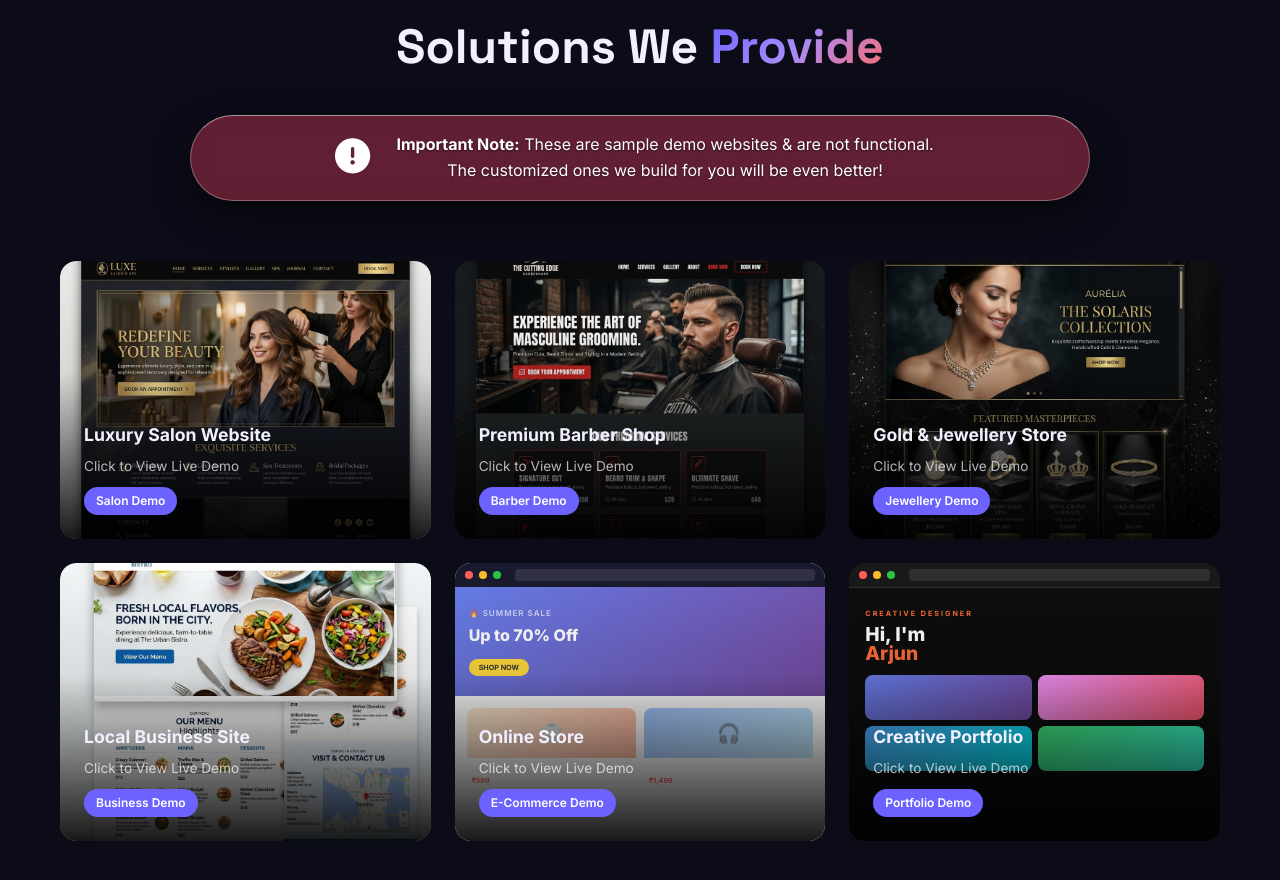
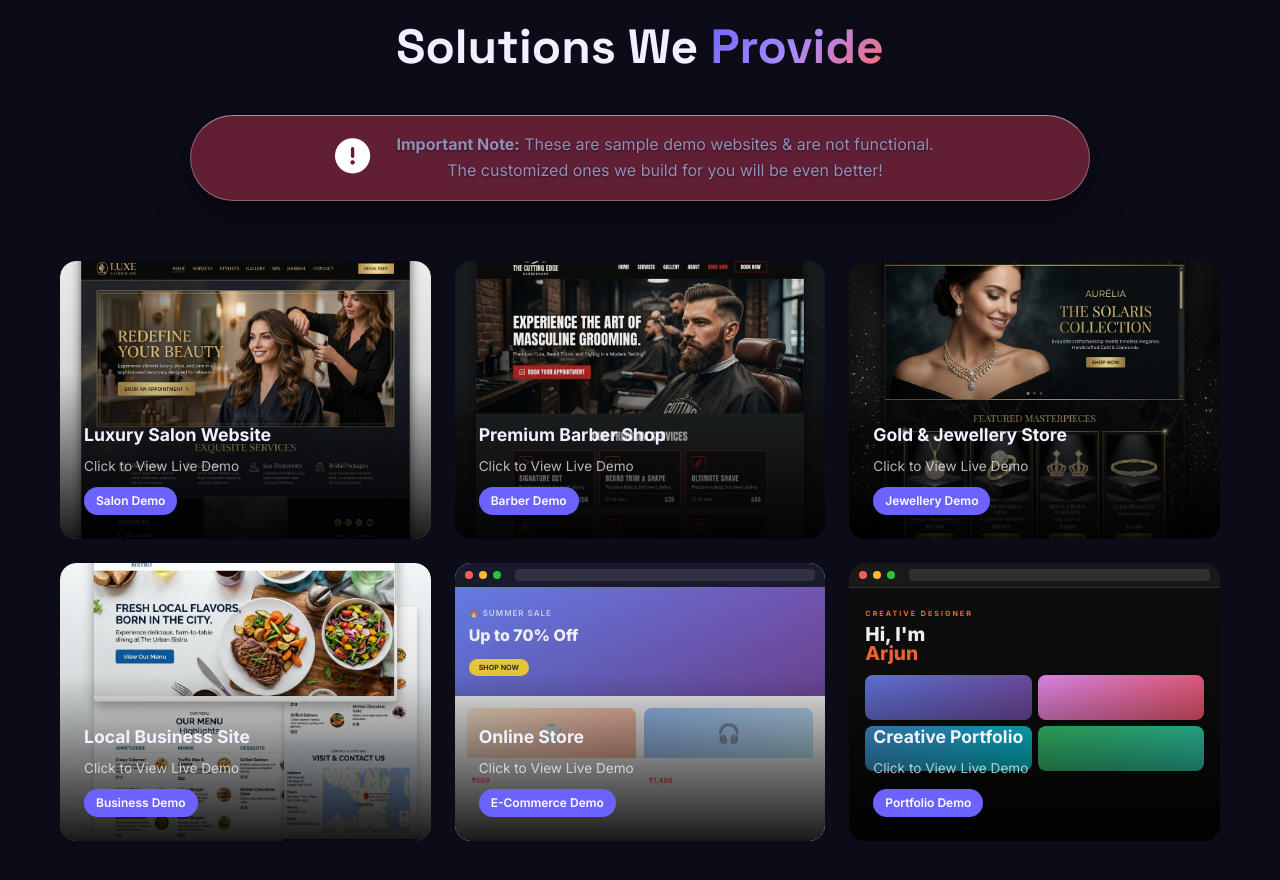
Before and after one commit to Bhat-illahi/webcraft-studio, a plain HTML site: page index.html in a window 1280 px wide. Shown: the part 1080-1960 px from the top of the page. Drawn offline with nearby package versions, Linux system fonts and the light colour scheme; no server answers.

Commit message:
style.css

```diff
--- a/style.css
+++ b/style.css
@@ -473,7 +473,6 @@ img {
   margin: 0;
   font-size: 1rem;
   line-height: 1.6;
-  color: #fff !important;
   text-shadow: 0 1px 2px rgba(0,0,0,0.5);
 }
 
```
